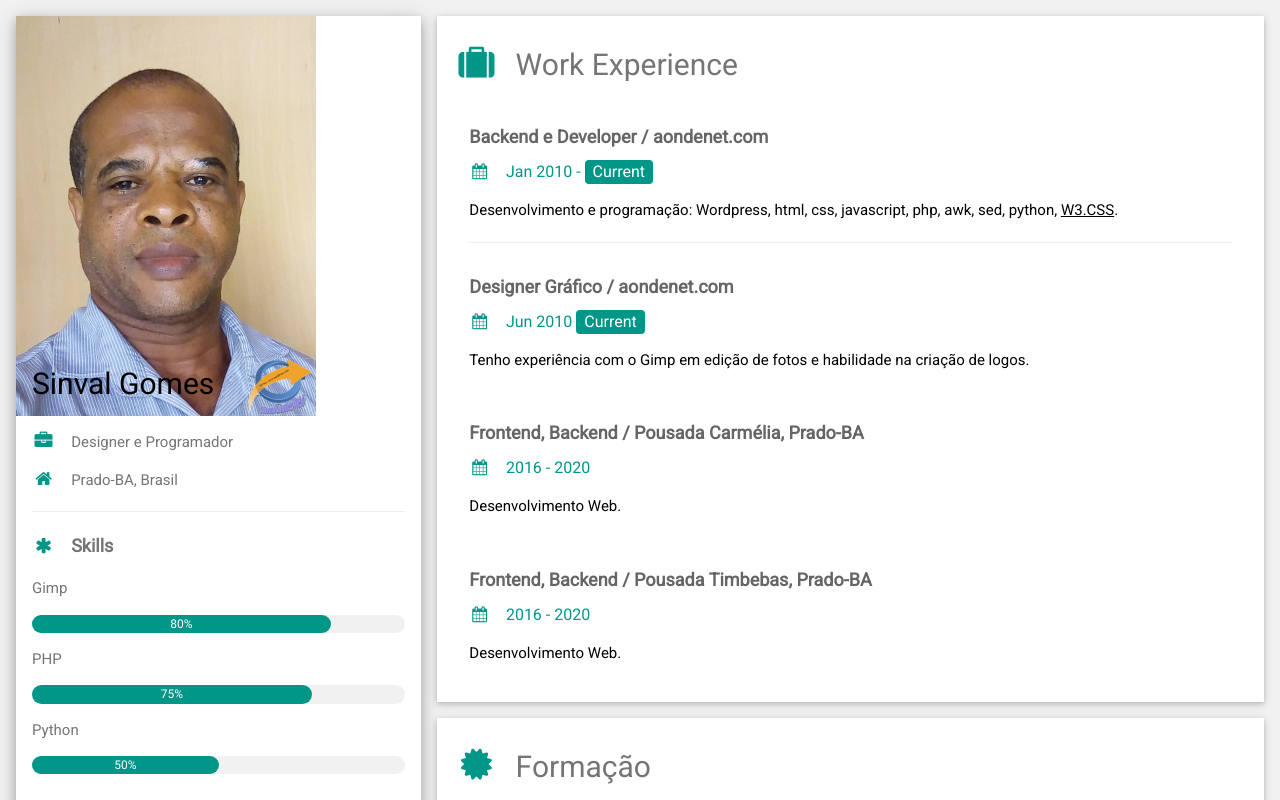
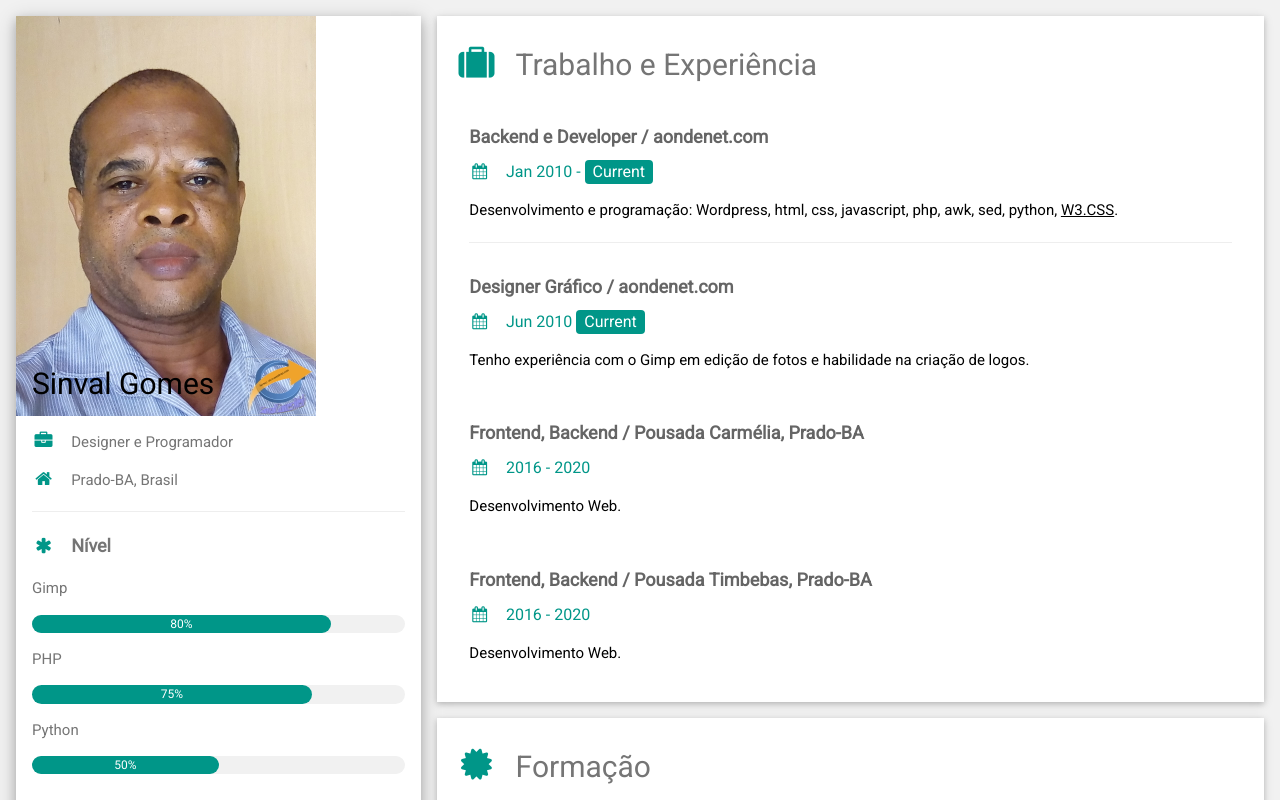
Before and after one commit to aondenet-sinval/portfolio, a plain HTML site: page index.htm in a window 1280 px wide. Shown: the top 800 px of the page. Drawn offline with nearby package versions, Linux system fonts and the light colour scheme.

Commit message:
Update index.htm

```diff
--- a/index.htm
+++ b/index.htm
@@ -32,7 +32,7 @@ html,body,h1,h2,h3,h4,h5,h6 {font-family: "Roboto", sans-serif}
           <p><i class="fa fa-home fa-fw w3-margin-right w3-large w3-text-teal"></i>Prado-BA, Brasil</p>
           <hr>
 
-          <p class="w3-large"><b><i class="fa fa-asterisk fa-fw w3-margin-right w3-text-teal"></i>Skills</b></p>
+          <p class="w3-large"><b><i class="fa fa-asterisk fa-fw w3-margin-right w3-text-teal"></i>Nível</b></p>
           <p>Gimp</p>
           <div class="w3-light-grey w3-round-xlarge w3-small">
             <div class="w3-container w3-center w3-round-xlarge w3-teal" style="width:80%">80%</div>
@@ -67,7 +67,7 @@ html,body,h1,h2,h3,h4,h5,h6 {font-family: "Roboto", sans-serif}
     <div class="w3-twothird">
 
       <div class="w3-container w3-card w3-white w3-margin-bottom">
-        <h2 class="w3-text-grey w3-padding-16"><i class="fa fa-suitcase fa-fw w3-margin-right w3-xxlarge w3-text-teal"></i>Work Experience</h2>
+        <h2 class="w3-text-grey w3-padding-16"><i class="fa fa-suitcase fa-fw w3-margin-right w3-xxlarge w3-text-teal"></i>Trabalho e Experiência</h2>
         <div class="w3-container">
           <h5 class="w3-opacity"><b>Backend e Developer / aondenet.com</b></h5>
           <h6 class="w3-text-teal"><i class="fa fa-calendar fa-fw w3-margin-right"></i>Jan 2010 - <span class="w3-tag w3-teal w3-round">Current</span></h6>
```
